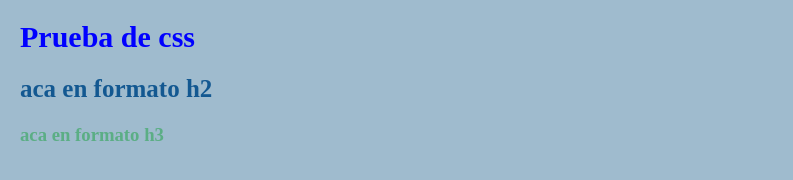
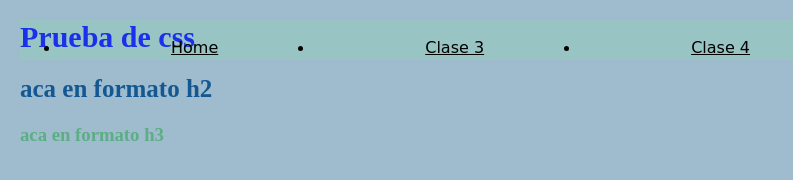
Before and after one commit to OliviaVella/Programacion-Web, a plain HTML site: page clase 4/indec_C4.html in a window 1280 px wide. Shown: the whole page, without its empty margins (0-793 px from the left). Drawn offline with Linux system fonts and the light colour scheme.

Commit message:
primer entrega x2

```diff
--- a/clase 4/indec_C4.html
+++ b/clase 4/indec_C4.html
@@ -11,7 +11,15 @@
     <link rel="stylesheet" href="prueba.css">
 </head>
 <body>
-    <header></header>
+    <header class="main_header">
+        <nav class="nav_header">
+            <ul>
+                <li> <a href="index.html"> Home </a></li>
+                <li> <a href="clase 3\index.html"> Clase 3</a></li>
+                <li> <a href="clase 4\indec_C4.html"> Clase 4</a></li>
+            </ul>
+        </nav>
+    </header>
     <main>
         <h1 style = "color: blue;">Prueba de css</h1>
         <h2 class="titular borde ">
--- a/clase 4/prueba.css
+++ b/clase 4/prueba.css
@@ -31,3 +31,41 @@ body {
     color: darkblue;
 
 }
+
+header{
+    display: block;
+}
+
+.main_header
+{
+    max-width: 2000px;
+    position:fixed;
+    width: 100%;
+    background-color: #7ee69a35;
+    background-attachment: fixed;
+    flex-wrap: wrap;
+    margin-bottom: 200px;
+
+}
+nav > ul > li {
+    float: left;
+}
+
+nav li {
+    line-height: 1.5rem;
+    position: relative;
+}
+nav a {
+    color: black;
+    display: block;
+    padding: 0 6rem;
+    transition: .7s;
+    font-size: medium;
+    font-family: 'Bebas Neue', cursive;
+}
+
+li {
+    display: list-item;
+    text-align: -webkit-match-parent;
+    padding-left: 15px;
+}
```
Also changed, not shown: clase 3/index.html (renamed from clase 3/Imagenes/index.html, +1 -1 lines), Imagenes/PHOTO-2022-08-27-14-13-39.jpg (added), Imagenes/fondo.jpg (added), Imagenes/logo-itba.jpg (added), Imagenes/logotipo-de-instagram.png (added), Imagenes/viber.png (added), Imagenes/whatsapp.png (added), clase 3/Imagenes/descarga.png (added), clase 3/index_C3.html (deleted), 1 other file.
